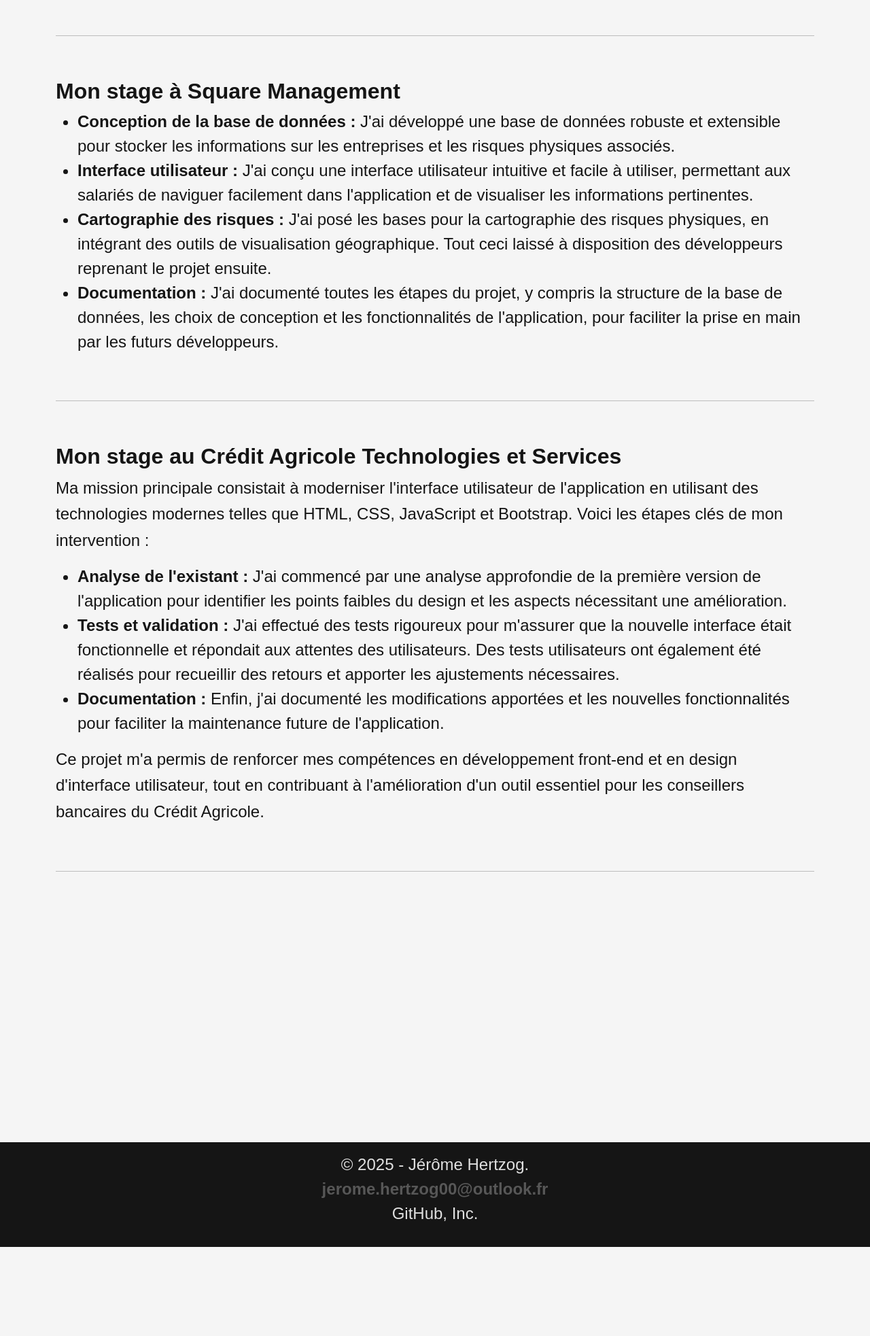
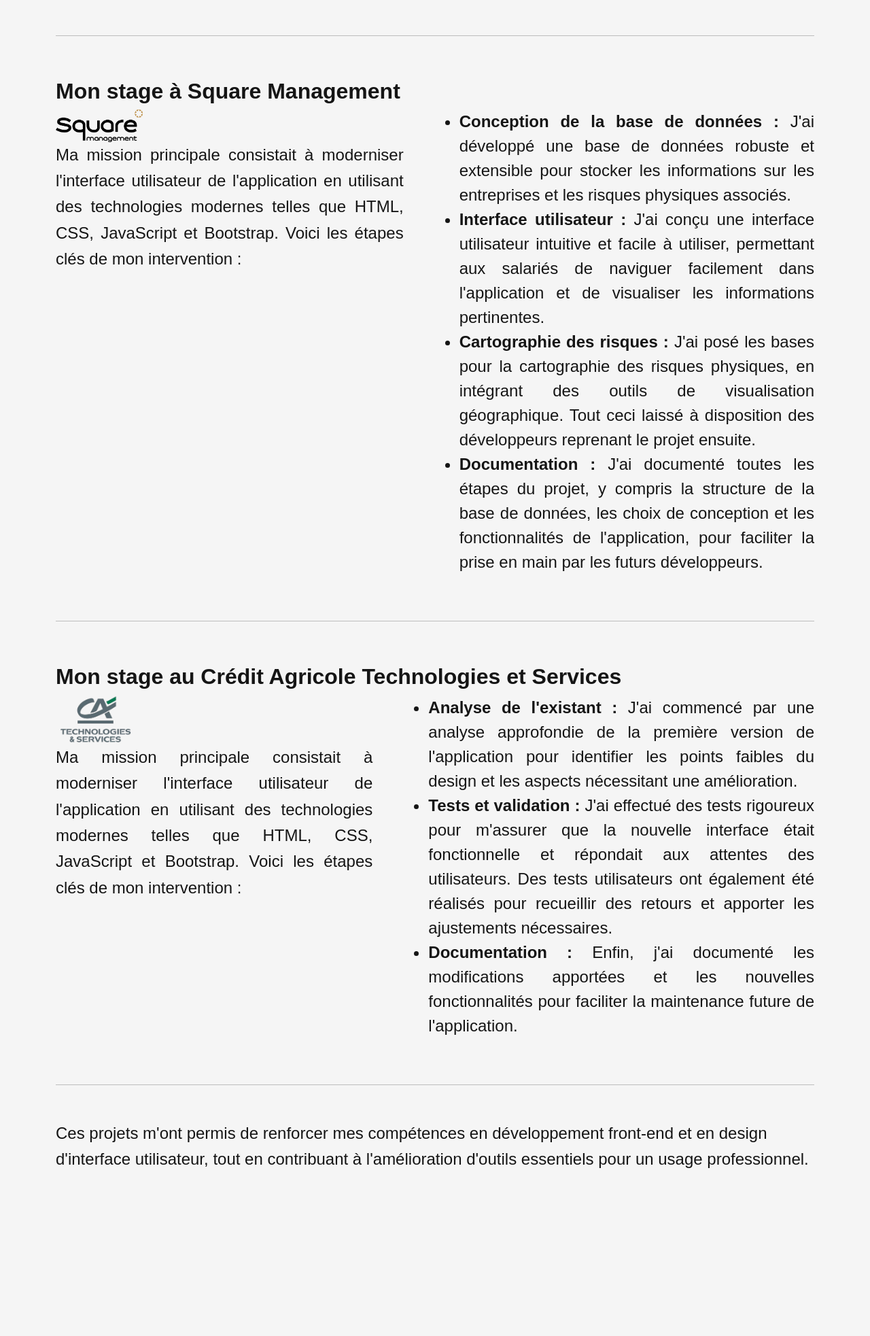
Before and after one commit to jeromehtz/jeromehtz.github.io, a PHP site: page /stages.html in a window 1280 px wide. Shown: the part 208-2173 px from the top of the page at 68% size. Before the commit the page ends 2042 px from the top, so only its background shows below. Run offline with PHP 8.4, Linux system fonts and the light colour scheme.

Commit message:
texte justifié + logos entreprises pour expériences professionnelles

```diff
--- a/about.html
+++ b/about.html
@@ -61,7 +61,7 @@
         </nav>
         <main>
             <div class="container">
-                <div id="objective" style="font-weight: bold;">
+                <div id="objective" style="font-weight: bold;" class="justify">
                     J'ai actuellement pour objectif de préparer un diplôme de bachelor informatique spécialisé en développement et intelligence artificielle.
                 </div><br/>
                 <div class="space-around-center align-row">
--- a/css/style.css
+++ b/css/style.css
@@ -179,7 +179,14 @@
 .space-around-center {
     display: flex;
     justify-content: space-between;
-    align-items: center;
+}
+
+.justify {
+    text-align: justify;
+}
+
+.marge-gauche {
+    margin-left: 50px; max-width: 800px;
 }
 
 .about-school-fontsize {
@@ -233,6 +240,10 @@
         justify-content: center;
     }
 
+    .justify {
+        text-align: start;
+    }
+
     .align-column {
         display: flex;
         flex-direction: column;
--- a/flux_rss.html
+++ b/flux_rss.html
@@ -59,7 +59,7 @@
         <a href="flux_rss.html">Actualités</a>
     </span>
 </nav>
-<main class="fluxrss">
+<main class="fluxrss justify">
     <div class="container">
         <h1 class="mt-4">Dernières actualités</h1>
 
--- a/stages.html
+++ b/stages.html
@@ -6,7 +6,7 @@
     <link rel="stylesheet" href="https://cdnjs.cloudflare.com/ajax/libs/normalize/8.0.1/normalize.min.css">
     <link href="https://cdn.jsdelivr.net/npm/bootstrap@5.3.3/dist/css/bootstrap.min.css" rel="stylesheet" integrity="sha384-QWTKZyjpPEjISv5WaRU9OFeRpok6YctnYmDr5pNlyT2bRjXh0JMhjY6hW+ALEwIH" crossorigin="anonymous">
     <link rel="stylesheet" href="css/style.css">
-    <title>Mes projets</title>
+    <title>Mes expériences en entreprise</title>
     <link rel="icon" type="image/png" href="images/briefcase_14255519.png">
 </head>
 <body class="align-column content">
@@ -66,30 +66,56 @@
         <br /><hr /><br />
         <section class="_project" id="sm">
             <h2>Mon stage &agrave; Square Management</h2>
+            <div class="align-row space-around-center justify">
+
+                <div class="align-column">
+                    <img src="images/sm-logo.png" alt="">
+                    <p>
+                        Ma mission principale consistait &agrave; moderniser l'interface utilisateur de l'application en utilisant des technologies modernes telles que HTML, CSS, JavaScript et Bootstrap. Voici les &eacute;tapes cl&eacute;s de mon intervention :
+                    </p>
+                </div>
+
+                <div class=" marge-gauche">
                     <ul>
+
                         <li><strong>Conception de la base de donn&eacute;es :</strong> J'ai d&eacute;velopp&eacute; une base de donn&eacute;es robuste et extensible pour stocker les informations sur les entreprises et les risques physiques associ&eacute;s.</li>
                         <li><strong>Interface utilisateur :</strong> J'ai con&ccedil;u une interface utilisateur intuitive et facile &agrave; utiliser, permettant aux salari&eacute;s de naviguer facilement dans l'application et de visualiser les informations pertinentes.</li>
                         <li><strong>Cartographie des risques :</strong> J'ai pos&eacute; les bases pour la cartographie des risques physiques, en int&eacute;grant des outils de visualisation g&eacute;ographique. Tout ceci laiss&eacute; &agrave; disposition des d&eacute;veloppeurs reprenant le projet ensuite.</li>
                         <li><strong>Documentation :</strong> J'ai document&eacute; toutes les &eacute;tapes du projet, y compris la structure de la base de donn&eacute;es, les choix de conception et les fonctionnalit&eacute;s de l'application, pour faciliter la prise en main par les futurs d&eacute;veloppeurs.</li>
                     </ul>
+                </div>
+
+            </div>
+
         </section>
         <br /><hr /><br />
         <section class="_project" id="ca">
             <h2>Mon stage au Cr&eacute;dit Agricole Technologies et Services</h2>
+            <div class="align-row space-around-center justify">
+                <div class="align-column">
+                    <img src="images/cats-logo.png" alt="">
                     <p>
                         Ma mission principale consistait &agrave; moderniser l'interface utilisateur de l'application en utilisant des technologies modernes telles que HTML, CSS, JavaScript et Bootstrap. Voici les &eacute;tapes cl&eacute;s de mon intervention :
                     </p>
+                </div>
+                <div class=" marge-gauche">
+
                     <ul>
                         <li><strong>Analyse de l'existant :</strong> J'ai commenc&eacute; par une analyse approfondie de la premi&egrave;re version de l'application pour identifier les points faibles du design et les aspects n&eacute;cessitant une am&eacute;lioration.</li>
                         <li><strong>Tests et validation :</strong> J'ai effectu&eacute; des tests rigoureux pour m'assurer que la nouvelle interface &eacute;tait fonctionnelle et r&eacute;pondait aux attentes des utilisateurs. Des tests utilisateurs ont &eacute;galement &eacute;t&eacute; r&eacute;alis&eacute;s pour recueillir des retours et apporter les ajustements n&eacute;cessaires.</li>
                         <li><strong>Documentation :</strong> Enfin, j'ai document&eacute; les modifications apport&eacute;es et les nouvelles fonctionnalit&eacute;s pour faciliter la maintenance future de l'application.</li>
                     </ul>
+
+                </div>
+            </div>
+            <br /><hr /><br />
             <p>
-                Ce projet m'a permis de renforcer mes comp&eacute;tences en d&eacute;veloppement front-end et en design d'interface utilisateur, tout en contribuant &agrave; l'am&eacute;lioration d'un outil essentiel pour les conseillers bancaires du Cr&eacute;dit Agricole.
+                Ces projets m'ont permis de renforcer mes comp&eacute;tences en d&eacute;veloppement front-end et en design d'interface utilisateur, tout en contribuant &agrave; l'am&eacute;lioration d'outils essentiels pour un usage professionnel.
             </p>
+
         </section>
 
-        <br /><hr /><br />
+
     </main>
 </body>
 <iframe src="footer.html" width="100%" height="500px" style="border: none;"></iframe>
```
Also changed, not shown: index.html (+9 -7 lines), projects.html (+6 -1 lines), images/cats-logo.png (added), images/sm-logo.png (added). Lines whose indentation alone changed are shown as unchanged.
